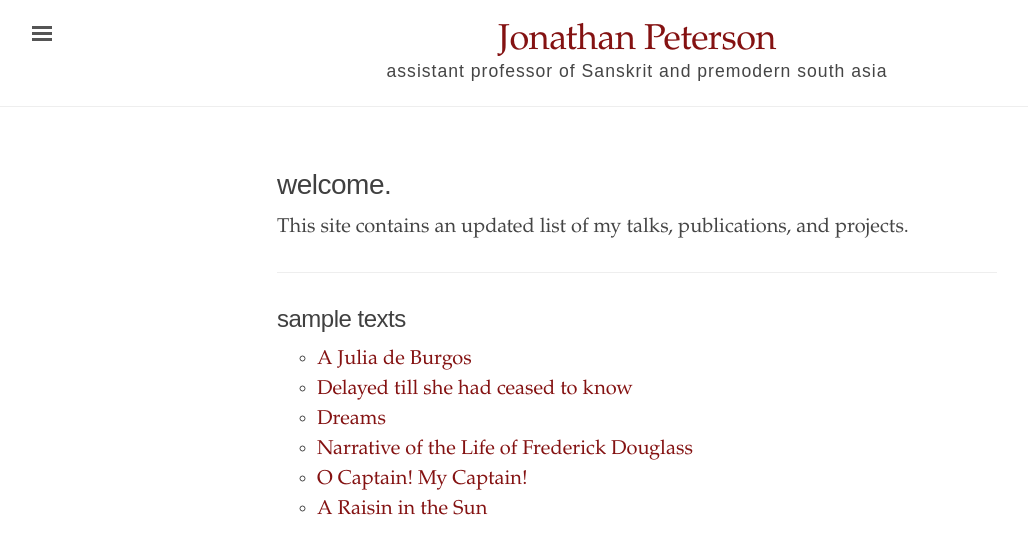
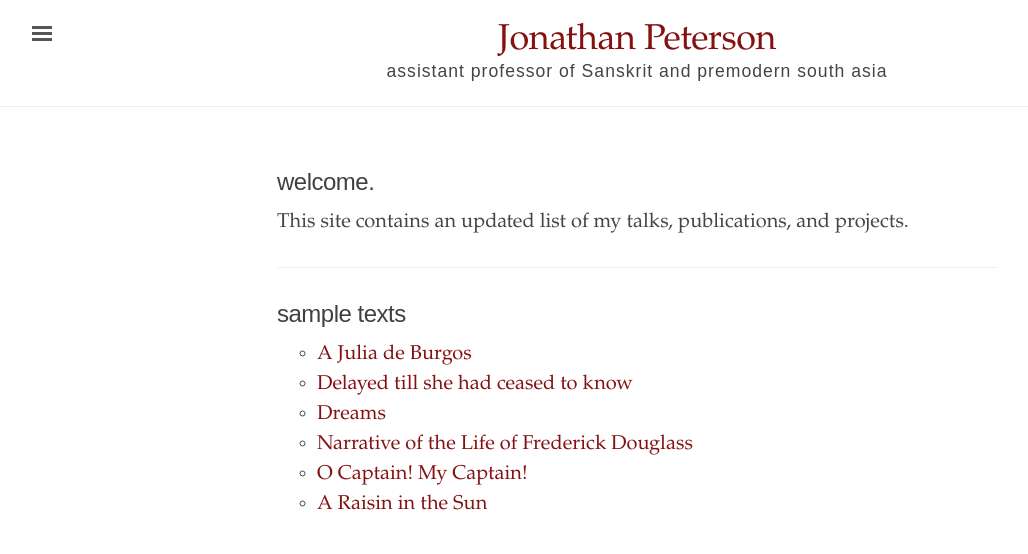
Before and after one commit to petersonjonath/personalwebpage, a Jekyll site: the page built from index.html, in a window 1280 px wide. Shown: the top 554 px of the page, without its empty margins (3-1031 px from the left). Built offline with Jekyll 4.4.1, drawn with Linux system fonts in a browser that asks for light colours.

```diff
--- a/index.html
+++ b/index.html
@@ -3,7 +3,7 @@ layout: default
 title: "Jonathan Peterson."
 ---
 <div class="introduction">
-  <h1>welcome.</h1>
+  <h2>welcome.</h2>
 
 <p>
   This site contains an updated list of my talks, publications, and projects.
```
